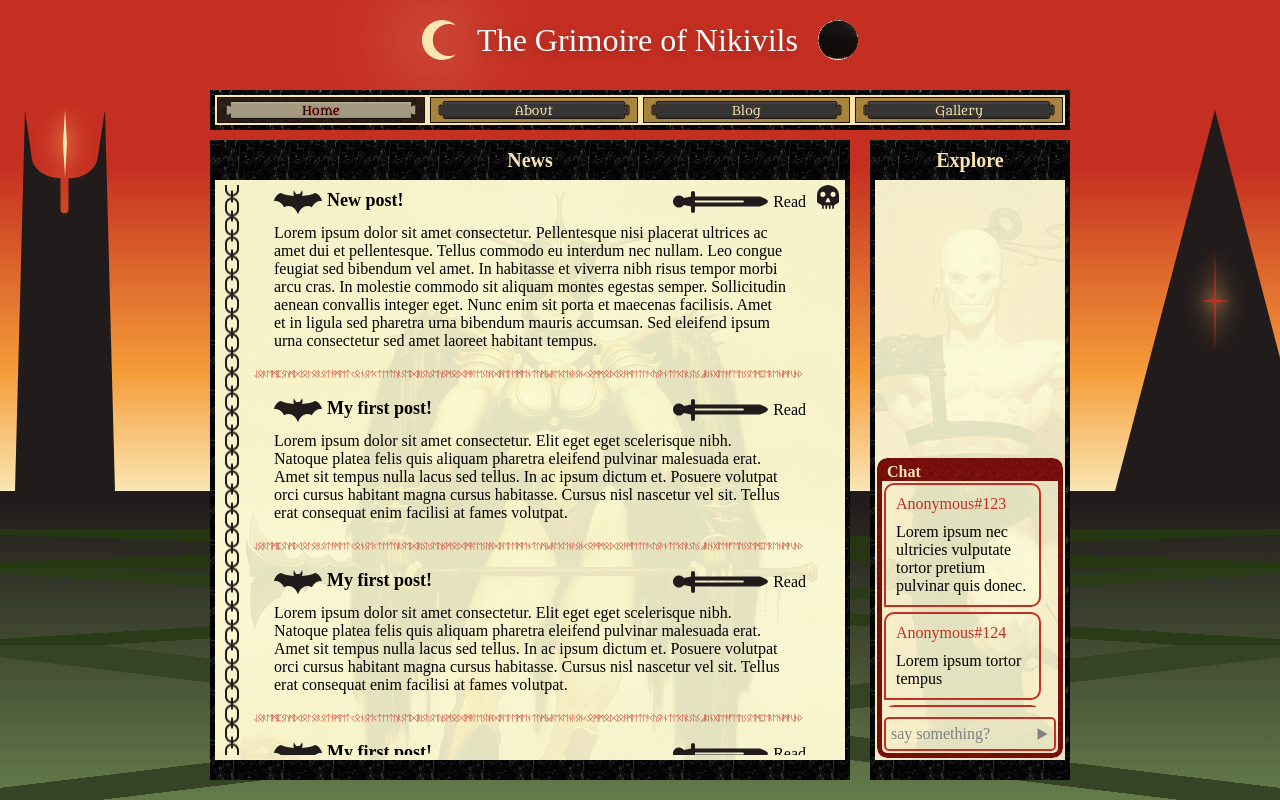
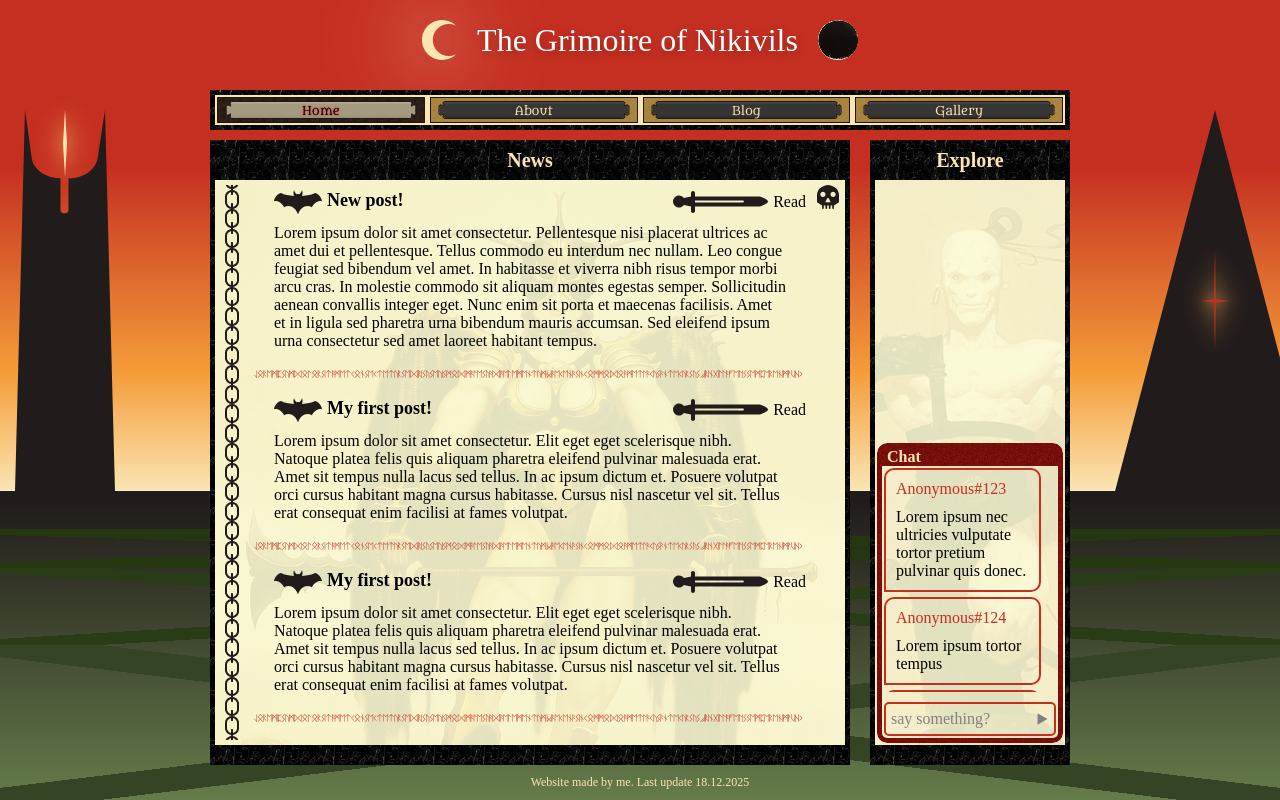
Before and after one commit to NikitaVirachev/nikivils-grimoire-frontend, a React (Vite) app: page / in a window 1280 px wide. Shown: the top 800 px of the page. Built offline with nearby package versions, Linux system fonts and the light colour scheme.

Commit message:
feat #4: add footer

```diff
--- /dev/null
+++ b/src/components/Footer/Footer.tsx
@@ -0,0 +1,14 @@
+import styled from 'styled-components';
+
+const StyledFooter = styled.footer`
+  font-family: 'Coelacanth', serif;
+  font-size: var(--small);
+  color: var(--tertiary-color);
+  text-align: center;
+
+  grid-column: -1 / 1;
+`;
+
+const Footer = () => <StyledFooter>Website made by me. Last update 18.12.2025</StyledFooter>;
+
+export default Footer;
--- a/src/layouts/PageFrame.tsx
+++ b/src/layouts/PageFrame.tsx
@@ -3,6 +3,7 @@ import styled from 'styled-components';
 
 import Header from '../components/Header/Header';
 import Navbar from '../components/Navbar/Navbar';
+import Footer from '../components/Footer/Footer';
 
 const Layout = styled.div`
   display: grid;
@@ -12,7 +13,7 @@ const Layout = styled.div`
   row-gap: 1rem;
   align-content: start;
   height: 100%;
-  padding-bottom: 2rem;
+  padding-bottom: 1rem;
 
   position: relative;
   z-index: 5;
@@ -24,6 +25,7 @@ const PageFrame = ({ children }: PropsWithChildren) => {
       <Header />
       <Navbar />
       {children}
+      <Footer />
     </Layout>
   );
 };
```
